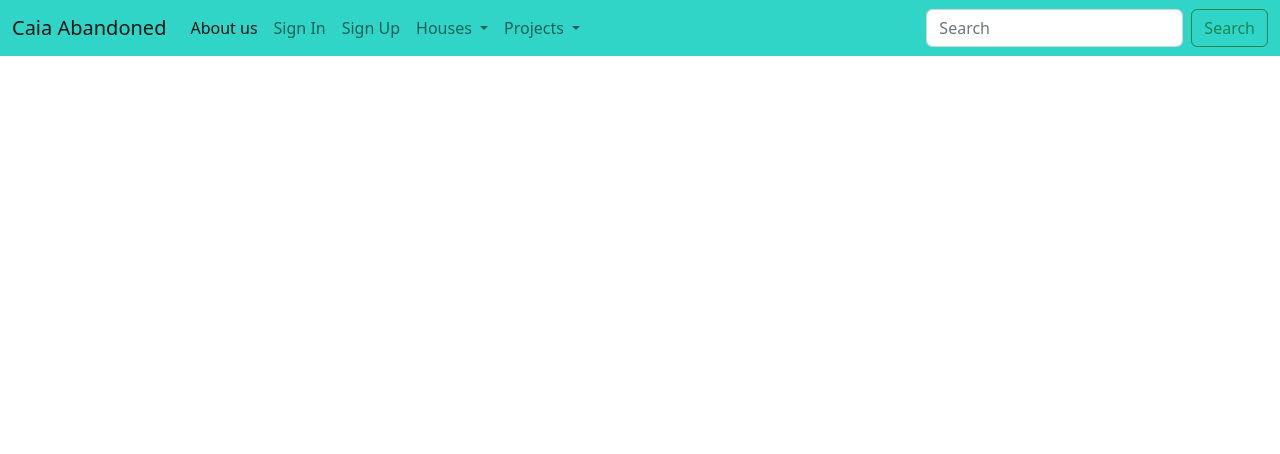
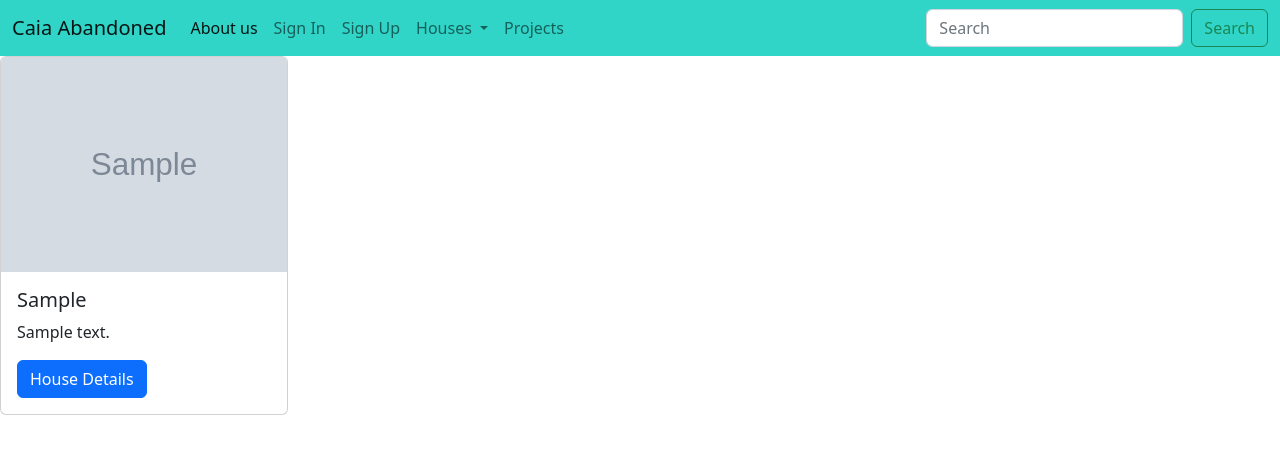
Before and after one commit to GerganaBot/caiaAbandoned, a Django app: page /houses/houseslist/ in a window 1280 px wide. Shown: the top 454 px of the page. Run offline with Django 4.2, Linux system fonts and the light colour scheme; tables that the repository leaves empty hold one stand-in row (values such as "Sample post"); grey boxes marked "Sample" are stand-in pictures.

Commit message:
Implemented Houses List and House Details logic

```diff
--- a/caiaAbandoned/houses/admin.py
+++ b/caiaAbandoned/houses/admin.py
@@ -4,7 +4,7 @@ from caiaAbandoned.houses.models import House, Location
 
 
 class HouseAdmin(admin.ModelAdmin):
-    list_display = ("street", "slug")
+    list_display = ("street", "street_number", "slug", "house_location", "description")
 
 
 admin.site.register(House, HouseAdmin)
--- a/caiaAbandoned/houses/models.py
+++ b/caiaAbandoned/houses/models.py
@@ -2,14 +2,17 @@ from django.db import models
 from django.template.defaultfilters import slugify
 
 LOCATIONS = [
-    ('Center', 'Sofia Center'),
-    ('Neighbourhood', 'Sofia Neighbourhood'),
-    ('Municipality', 'Sofia Municipality')
+    ('Sofia Center', 'Sofia Center'),
+    ('Sofia Neighbourhood', 'Sofia Neighbourhood'),
+    ('Sofia Municipality', 'Sofia Municipality')
 ]
 
 
 class Location(models.Model):
     location = models.CharField(max_length=40, choices=LOCATIONS)
+
+    def __str__(self):
+        return self.location
 
 
 class House(models.Model):
@@ -23,5 +26,8 @@ class House(models.Model):
     def save(self, *args, **kwargs):
         super().save(*args, **kwargs)
         if not self.slug:
-            self.slug = slugify(f"{self.street}-{self.id}")
+            self.slug = slugify(f"{self.street}-{self.street_number}")
         return super().save(*args, **kwargs)
+
+    def __str__(self):
+        return self.street
--- a/caiaAbandoned/houses/templates/houses/house-details-page.html
+++ b/caiaAbandoned/houses/templates/houses/house-details-page.html
@@ -2,5 +2,11 @@
 {% block content %}
 
 
+    <div class="image">  <img src="{{ house.house_photo }}" alt="img8"></div>
+        <h5 class="card-title">Location: {{ house.house_location }}</h5>
+        <h5 class="card-title">Street: {{ house.street }}</h5>
+        <h5 class="card-title">Street number: {{ house.street_number }}</h5>
+        <p class="card-text">Description: {{ house.description }}</p>
+
 
 {% endblock %}
--- a/caiaAbandoned/houses/templates/houses/houses-list.html
+++ b/caiaAbandoned/houses/templates/houses/houses-list.html
@@ -1,6 +1,15 @@
 {% extends 'base.html' %}
 {% block content %}
 
-
+    {% for house in all_houses %}
+        <div class="card" style="width: 18rem;">
+            <img src="{{ house.house_photo }}" class="card-img-top" alt="{{ house.house_location }}">
+            <div class="card-body">
+                <h5 class="card-title">{{ house.street }}</h5>
+                <p class="card-text">{{ house.description }}</p>
+                <a href="{% url 'house-details' house.slug %}" class="btn btn-primary">House Details</a>
+            </div>
+        </div>
+    {% endfor %}
 
 {% endblock %}
--- a/caiaAbandoned/houses/urls.py
+++ b/caiaAbandoned/houses/urls.py
@@ -4,7 +4,5 @@ from caiaAbandoned.houses import views
 urlpatterns = [
     path('addhouse/', views.add_house, name='house-add'),
     path('houseslist/', views.houses_list, name='houses-list'),
-    path('house/<int:pk>/', include([
-        path('', views.show_house_details, name='house-details'),
-    ]))
+    path('housedetails<slug:slug>', views.show_house_details, name='house-details'),
     ]
--- a/caiaAbandoned/houses/views.py
+++ b/caiaAbandoned/houses/views.py
@@ -1,13 +1,23 @@
 from django.shortcuts import render
+
+from caiaAbandoned.houses.models import House
 
 
 def add_house(request):
     return render(request, template_name='houses/house-add-page.html')
 
 
-def show_house_details(request):
-    return render(request, template_name='houses/house-details-page.html')
+def show_house_details(request, slug):
+    house = House.objects.get(slug=slug)
+    context = {
+        'house': house,
+    }
+    return render(request, template_name='houses/house-details-page.html', context=context)
 
 
 def houses_list(request):
-    return render(request, template_name='houses/houses-list.html')
+    all_houses = House.objects.all()
+    context = {
+        'all_houses': all_houses
+    }
+    return render(request, template_name='houses/houses-list.html', context=context)
--- a/caiaAbandoned/projects/urls.py
+++ b/caiaAbandoned/projects/urls.py
@@ -2,7 +2,6 @@ from django.urls import path, include
 from caiaAbandoned.projects import views
 
 urlpatterns = [
-    path('addproject/', views.add_project, name='project-add'),
     path('projects/', views.projects_list, name='projects-list'),
     path('project/<int:pk>/', include([
         path('', views.show_project_details, name='project-details'),
--- a/caiaAbandoned/projects/views.py
+++ b/caiaAbandoned/projects/views.py
@@ -1,8 +1,4 @@
 from django.shortcuts import render
-
-
-def add_project(request):
-    return render(request, template_name='projects/add-project-page.html')
 
 
 def show_project_details(request):
--- a/templates/base.html
+++ b/templates/base.html
@@ -41,17 +41,9 @@
 
                         </ul>
                     </li>
-                    <li class="nav-item dropdown">
-                        <a class="nav-link dropdown-toggle" href="#" role="button" data-bs-toggle="dropdown"
-                           aria-expanded="false">
-                            Projects
-                        </a>
-                        <ul class="dropdown-menu">
-                            <li><a class="dropdown-item" href="{% url 'project-add' %}">Add Project</a></li>
-                            <li><a class="dropdown-item" href="{% url 'projects-list' %}">Projects list</a></li>
-
-
-                        </ul>
+                    <li class="nav-item">
+                        <a class="nav-link" href="{% url 'projects-list' %}">Projects</a>
+                    </li>
                     </li>
                 </ul>
                 <form class="d-flex" role="search">
```
